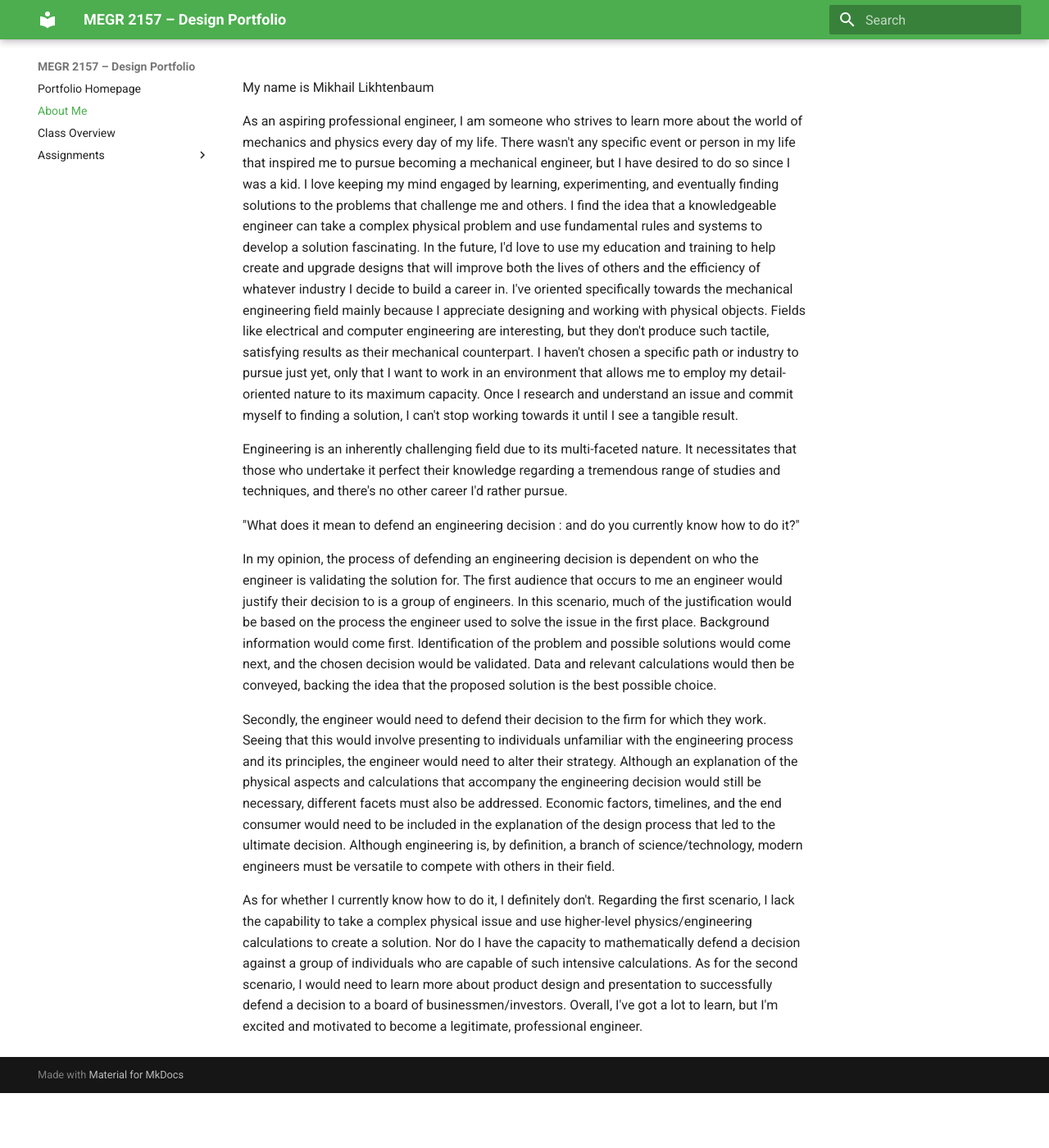
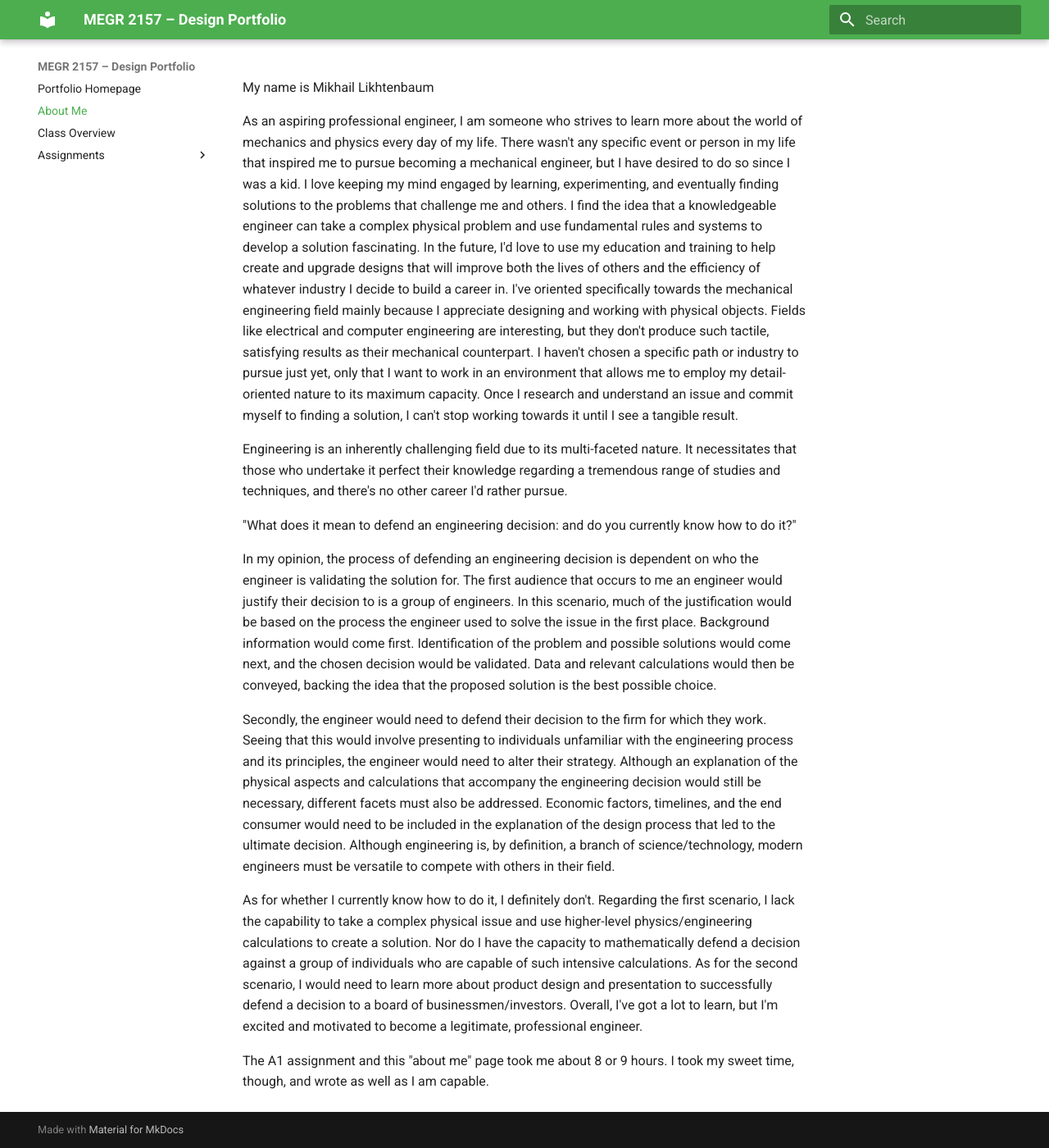
Before and after one commit to Mlikhtenbaum/-megr-2157-design-portfolio, an MkDocs documentation site: the page built from docs/aboutme/index.md, in a window 1280 px wide and 1400 px high, scrolled down 86 px. Shown: the whole window at 82% size. Built offline with MkDocs 1.6.1 and Material for MkDocs 9.7.7, drawn with Linux system fonts in a browser that asks for light colours; before the commit the page ends 1419 px from its top, so only the background shows below that.

Commit message:
Add time count
Corrected punctuation in a question about defending engineering decisions and made minor edits for clarity.

```diff
--- a/docs/aboutme/index.md
+++ b/docs/aboutme/index.md
@@ -6,10 +6,12 @@ As an aspiring professional engineer, I am someone who strives to learn more abo
 
 Engineering is an inherently challenging field due to its multi-faceted nature. It necessitates that those who undertake it perfect their knowledge regarding a tremendous range of studies and techniques, and there's no other career I'd rather pursue.
 
-"What does it mean to defend an engineering decision : and do you currently know how to do it?"
+"What does it mean to defend an engineering decision: and do you currently know how to do it?"
 
 In my opinion, the process of defending an engineering decision is dependent on who the engineer is validating the solution for. The first audience that occurs to me an engineer would justify their decision to is a group of engineers. In this scenario, much of the justification would be based on the process the engineer used to solve the issue in the first place. Background information would come first. Identification of the problem and possible solutions would come next, and the chosen decision would be validated. Data and relevant calculations would then be conveyed, backing the idea that the proposed solution is the best possible choice.
 
 Secondly, the engineer would need to defend their decision to the firm for which they work. Seeing that this would involve presenting to individuals unfamiliar with the engineering process and its principles, the engineer would need to alter their strategy. Although an explanation of the physical aspects and calculations that accompany the engineering decision would still be necessary, different facets must also be addressed. Economic factors, timelines, and the end consumer would need to be included in the explanation of the design process that led to the ultimate decision. Although engineering is, by definition, a branch of science/technology, modern engineers must be versatile to compete with others in their field.
 
 As for whether I currently know how to do it, I definitely don't. Regarding the first scenario, I lack the capability to take a complex physical issue and use higher-level physics/engineering calculations to create a solution. Nor do I have the capacity to mathematically defend a decision against a group of individuals who are capable of such intensive calculations. As for the second scenario, I would need to learn more about product design and presentation to successfully defend a decision to a board of businessmen/investors. Overall, I've got a lot to learn, but I'm excited and motivated to become a legitimate, professional engineer.
+
+The A1 assignment and this "about me" page took me about 8 or 9 hours. I took my sweet time, though, and wrote as well as I am capable.
```
